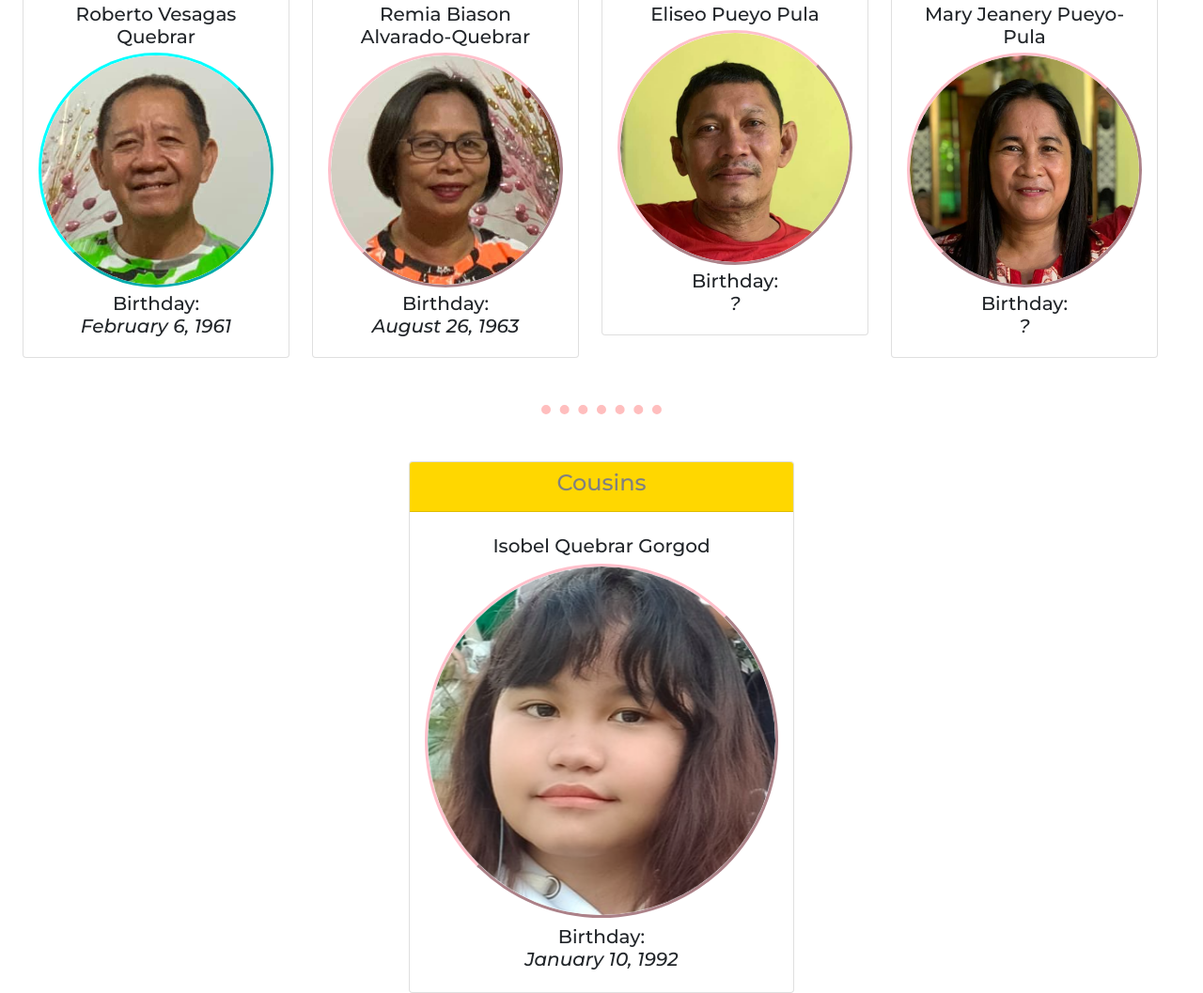
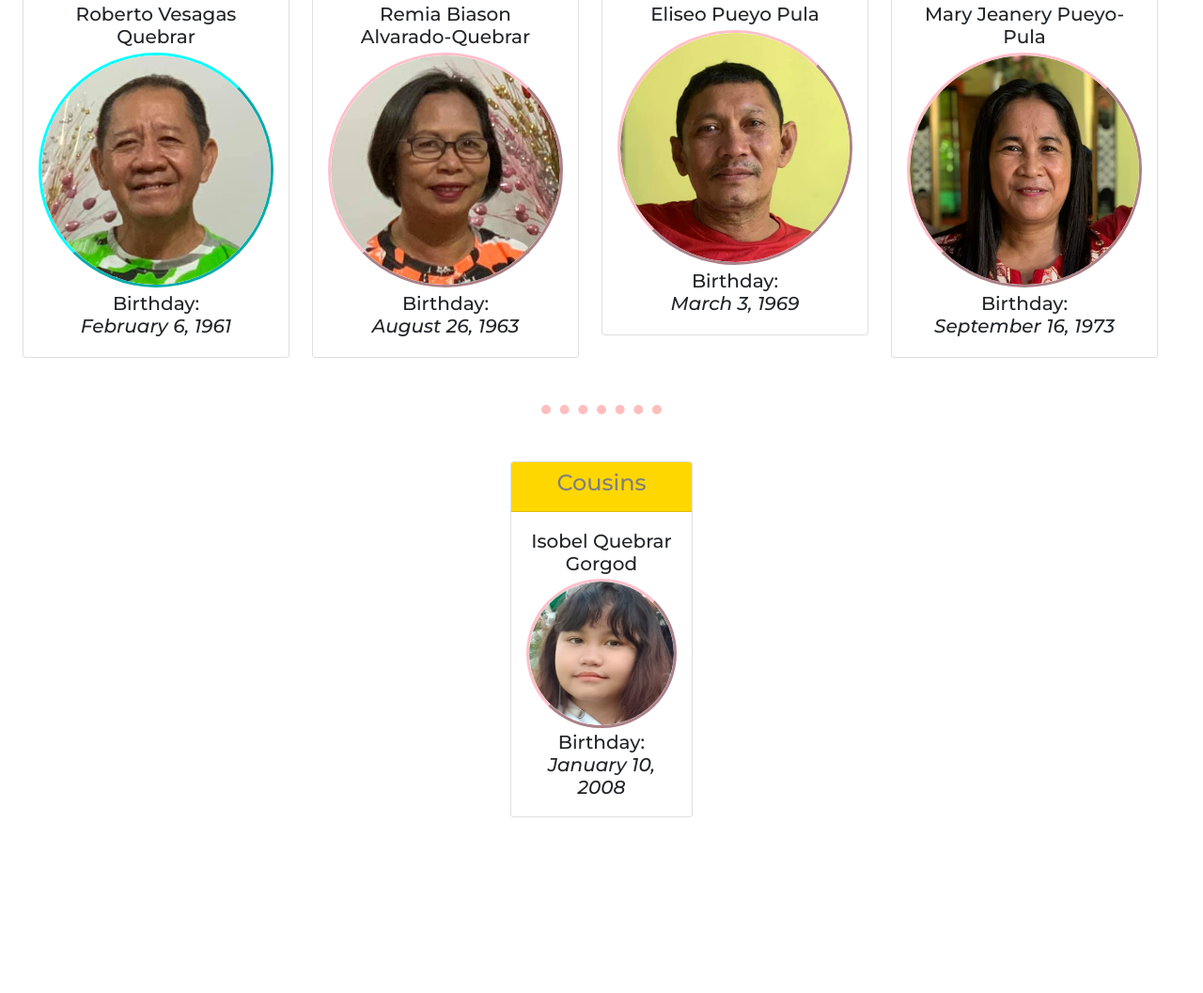
Before and after one commit to riquetoy/cv, a plain HTML site: page index.html in a window 1280 px wide. Shown: the part 1425-2482 px from the top of the page at 94% size. After the commit the page ends 2295 px from the top, so only its background shows below. Drawn offline with nearby package versions, Linux system fonts and the light colour scheme.

Commit message:
Add files via upload

```diff
--- a/index.html
+++ b/index.html
@@ -105,7 +105,7 @@
           <div class="card-body">
             <h5>Ellagen Pueyo Pula-Quebrar</h5>
             <img class="modal-image girl-bg" src="images/ella.png" alt="ella-img">
-            <h5>Birthday:<br> <em>October 28, 2020</em> </h5>
+            <h5>Birthday:<br> <em>December 28, 1993</em> </h5>
           </div>
         </div>
       </div>
@@ -113,7 +113,7 @@
       <div class="feature-box col-lg-3 col-md-3 col-sm-3">
         <div class="card">
           <div class="card-header common-modal">
-            <h4>Quebrar Siblings</h4>
+            <h4>Pula Siblings</h4>
           </div>
           <div class="card-body">
             <div id="pulaCarousel" class="carousel slide" data-bs-ride="carousel" data-bs-interval="2000">
@@ -201,7 +201,7 @@
           <div class="card-body">
             <h5>Eliseo Pueyo Pula</h5>
             <img class="modal-image girl-bg" src="images/tatay.png" alt="tatay-img">
-            <h5>Birthday:<br> <em>?</em> </h5>
+            <h5>Birthday:<br> <em>March 3, 1969</em> </h5>
           </div>
         </div>
       </div>
@@ -213,7 +213,7 @@
           <div class="card-body">
             <h5>Mary Jeanery Pueyo-Pula</h5>
             <img class="modal-image girl-bg" src="images/nanay.png" alt="nanay-img">
-            <h5>Birthday:<br> <em>?</em> </h5>
+            <h5>Birthday:<br> <em>September 16, 1973</em> </h5>
           </div>
         </div>
       </div>
@@ -224,9 +224,9 @@
 
   <section id="cousins">
     <div class="row">
-      <div class="feature-box col-lg-4">
+      <div class="feature-box col-lg-5 col-md-5 col-sm-5">
       </div>
-      <div class="feature-box col-lg-4">
+      <div class="feature-box col-lg-2 col-md-2 col-sm-2">
         <div class="card">
           <div class="card-header common-modal">
             <h4>Cousins</h4>
@@ -234,11 +234,11 @@
           <div class="card-body">
             <h5>Isobel Quebrar Gorgod</h5>
             <img class="modal-image girl-bg" src="images/isobel.png" alt="isobel-img">
-            <h5>Birthday:<br> <em>January 10, 1992</em> </h5>
+            <h5>Birthday:<br> <em>January 10, 2008</em> </h5>
           </div>
         </div>
       </div>
-      <div class="feature-box col-lg-4">
+      <div class="feature-box col-lg-5 col-md-5 col-sm-5">
       </div>
     </div>
   </section>
```
